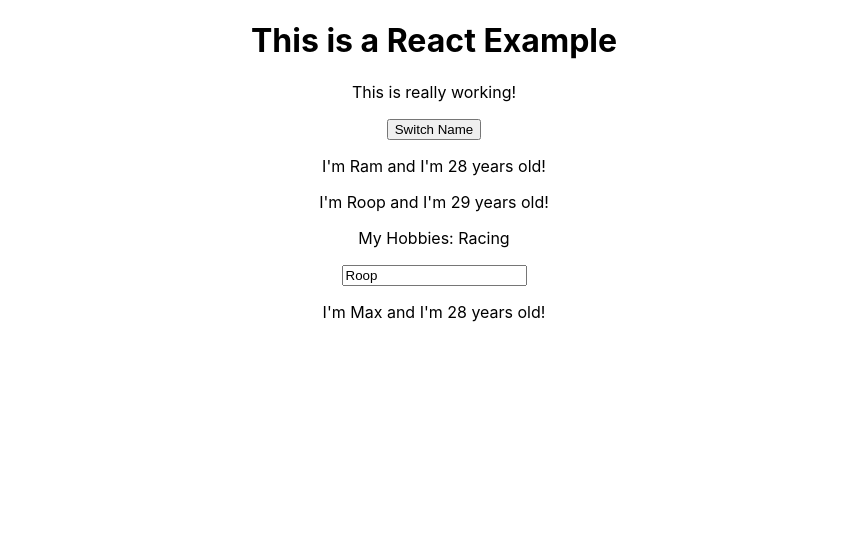
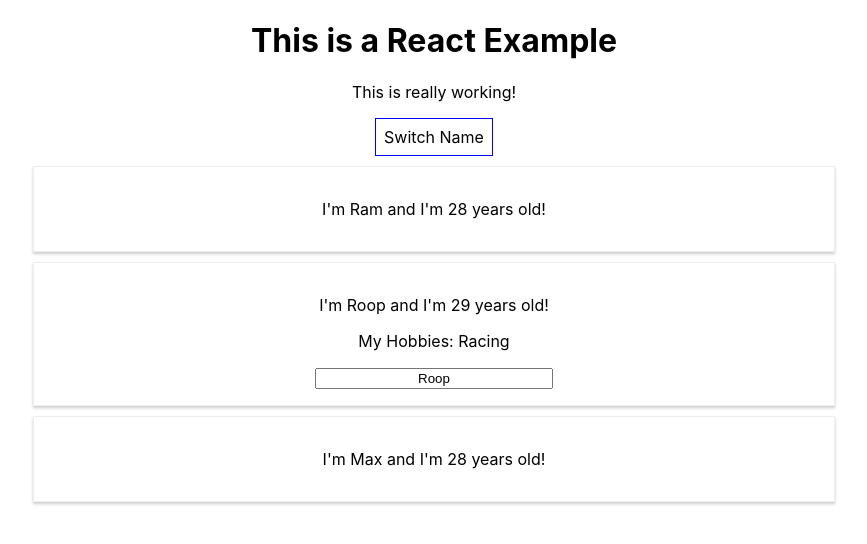
Before and after one commit to Ch-sriram/react, a React (Create React App) app in the folder react-examples/: page / in a window 1280 px wide. Shown: the top 544 px of the page, without its empty margins (206-1073 px from the left). Built offline with nearby package versions, Linux system fonts and the light colour scheme.

Commit message:
Styling Components using External Scripts & Inline JSX

```diff
--- a/react-examples/src/App.js
+++ b/react-examples/src/App.js
@@ -22,16 +22,6 @@
     });
   }
 
-  /**
-   * If we want to change the name for say, the 2nd Person, then
-   * we can take input from the user dynamically to change the
-   * 2nd Person's name, where we will handle the onChange event
-   * at the Person component located in person.component.jsx
-   *
-   * We will handle the name change using nameChangedHandler
-   * method as follows:
-   */
-
   nameChangedHandler = (event) => {
     this.setState({
       persons: [
@@ -43,8 +33,18 @@
   }
 
 
-  // the handler defined above can be sent as a prop to 2nd Person component as follows (defined in line 68)
+
   render() {
+
+    // Inline Styling Example
+    const style = { // applied in line 56. explanation after line 82
+      backgroundColor: 'white',
+      font: 'inherit',
+      border: '1px solid blue',
+      padding: '8px',
+      cursor: 'pointer'
+    }
+
     return (
       <div className="App">
         <h1>This is a React Example</h1>
@@ -52,7 +52,9 @@
 
         <button onClick={
           () => this.switchNameHandler("Crazy Ram")
-        }>
+        }
+          style={style}
+        >
           Switch Name
         </button>
 
@@ -77,11 +79,15 @@
       </div>
     )
   }
-
-  /**
-   * the nameChangedHandler is called in the Person component
-   * for an onChange event on an input (type="text") element.
-   */
 }
 
+/**
+ * Using Inline Styling, the style will be applied directly
+ * and only to the component, and not to the global context,
+ * which is to all the components.
+ *
+ * Using Inline Styling w. JSX, it is pretty hard to implement
+ * the pseudo-class/element features, but it is doable.
+ */
+
 export default App;
--- a/react-examples/src/components/person/person.component.jsx
+++ b/react-examples/src/components/person/person.component.jsx
@@ -1,13 +1,25 @@
 import React from 'react';
+
+/**
+ * CSS code that is imported from an external script is applied
+ * to all the components globally, as webpack includes the code
+ * in a global sense.
+ *
+ * But whenever we write CSS code using JSX, it is only
+ * limited to the particular component where the CSS script
+ * is written in.
+ */
+
+import './person.style.css';  // applicable to all the components
 
 export const Person = (props) => {
   return (
-    <div>
+    <div className="person">
       <p onClick={props.click}>
         I'm {props.name} and I'm {props.age} years old!
       </p>
       {props.children ? (
-        <div>
+        <div className="person__input">
           <p>{props.children}</p>
           <input type="text" onChange={props.changed}
             value={props.name}
@@ -17,16 +29,3 @@
     </div>
   );
 }
-
-/**
- * We applied two-way binding in line 12/13 because here, we are
- * getting the value from the input element onChange event, and
- * that value we get is again affecting the text in the paragraph
- * for the 2nd Person. And in-turn, that new value we typed
- * would also be the value for the "value" attribute of the input
- * element/component.
- *
- * Typically, the name of the 2nd Person is being used to
- * generate the value attribute of the input field and the input
- * field's changes are registered where the name changes.
- */
--- /dev/null
+++ b/react-examples/src/components/person/person.style.css
@@ -0,0 +1,12 @@
+.person {
+  width: 60%;
+  margin: 10px auto;
+  border: 1px solid #eee;
+  box-shadow: 0 2px 3px #ccc;
+  padding: 16px;
+}
+
+.person .person__input > input[type=text] {
+  text-align: center;
+  width: 30%;
+}
```
